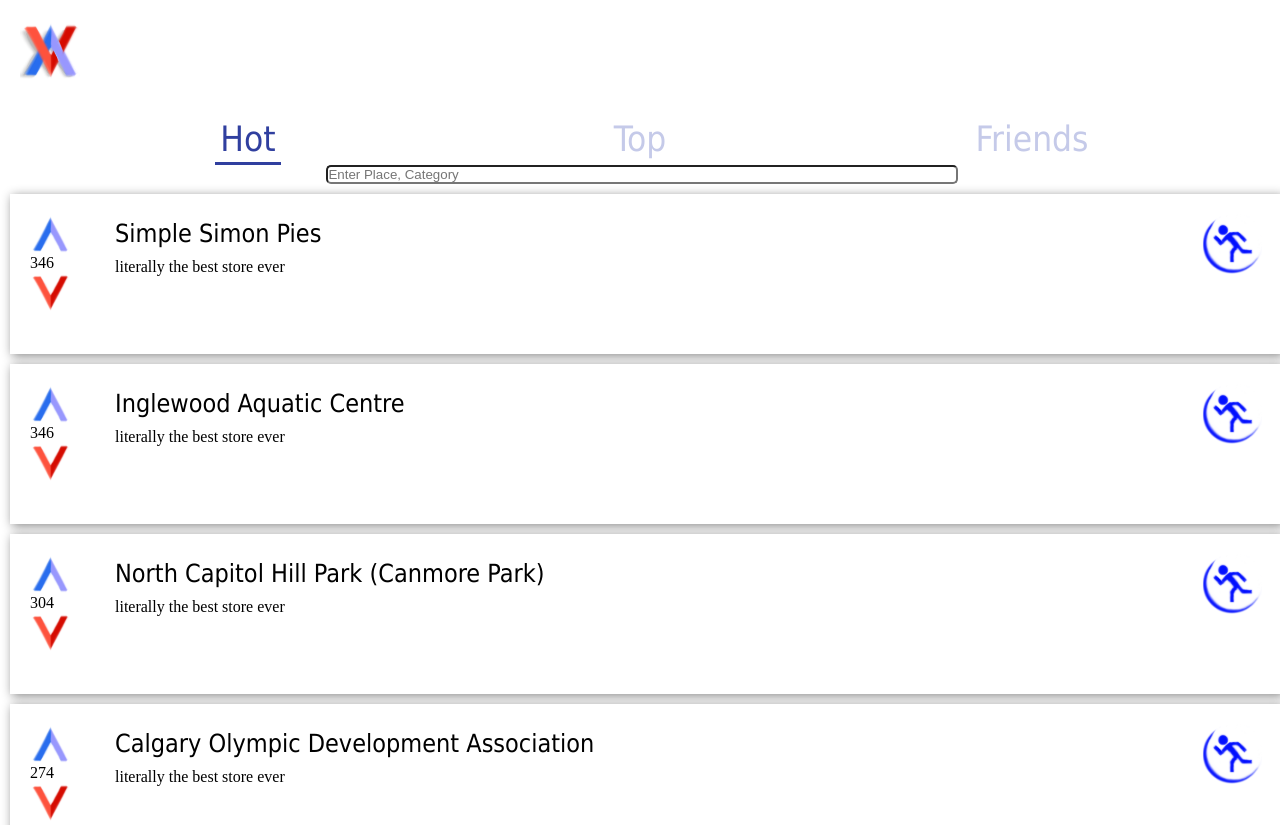
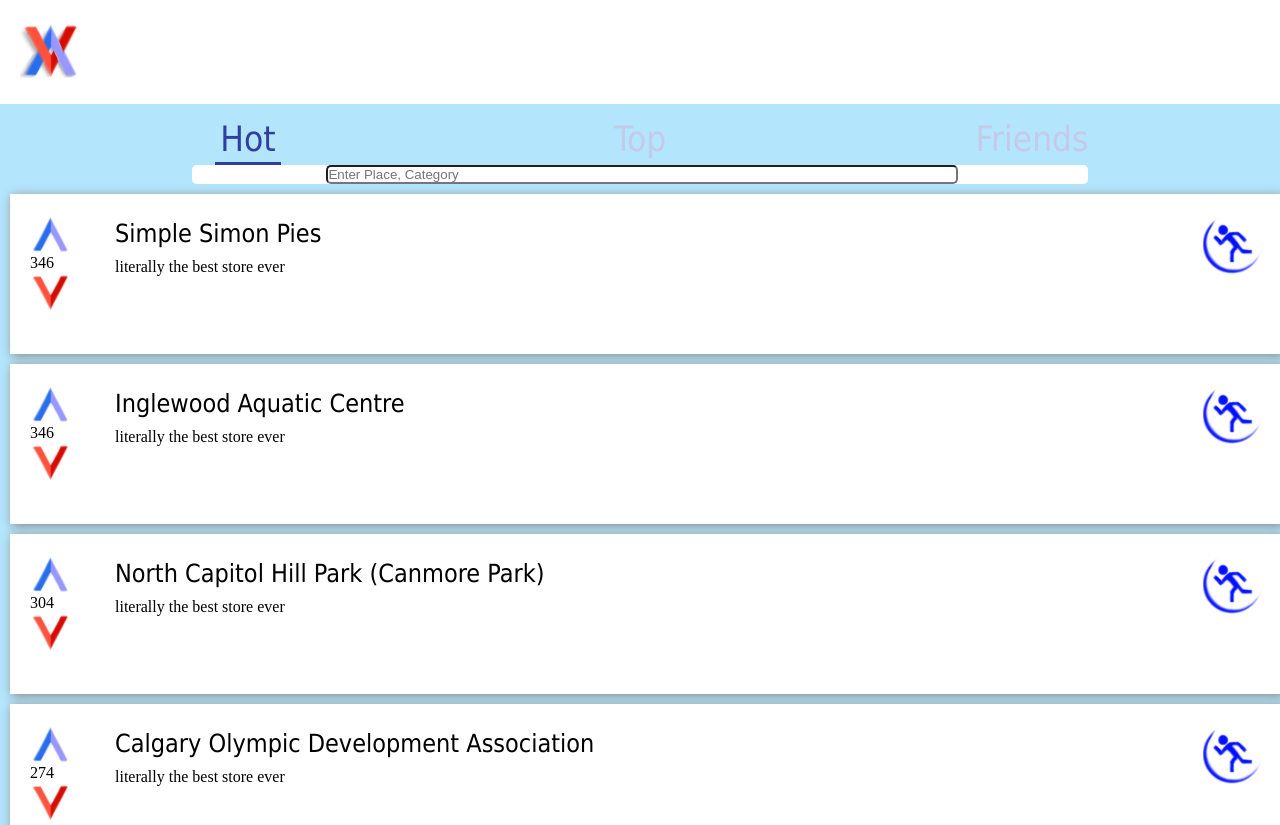
Before and after one commit to Cobresun/Comunly.com, a plain HTML site: page index.html in a window 1280 px wide. Shown: the top 825 px of the page. Drawn offline with nearby package versions, Linux system fonts and the light colour scheme.

Commit message:
Update main.css

```diff
--- a/main.css
+++ b/main.css
@@ -16,9 +16,14 @@
 	display: block;
 }
 
+section, footer, aside{
+	background: #B3E5FC;
+}
+
 body{
 	text-align: center;
 }
+
 #bigWrapper{
 	width: 100%;
 	text-align: left;
@@ -42,6 +47,7 @@
 	padding-bottom: 2px;
 	align: center;
 	justify-content: space-around;
+	background: #B3E5FC;
 }
 #topMenuItems{
 	display:inline-block;
@@ -51,6 +57,7 @@
 	padding: 0px;
 	width:10%;
 	margin: 0 20%;
+	background: #B3E5FC;
 }
 #topMenuItems:first-of-type{
 	margin: 0;
```
